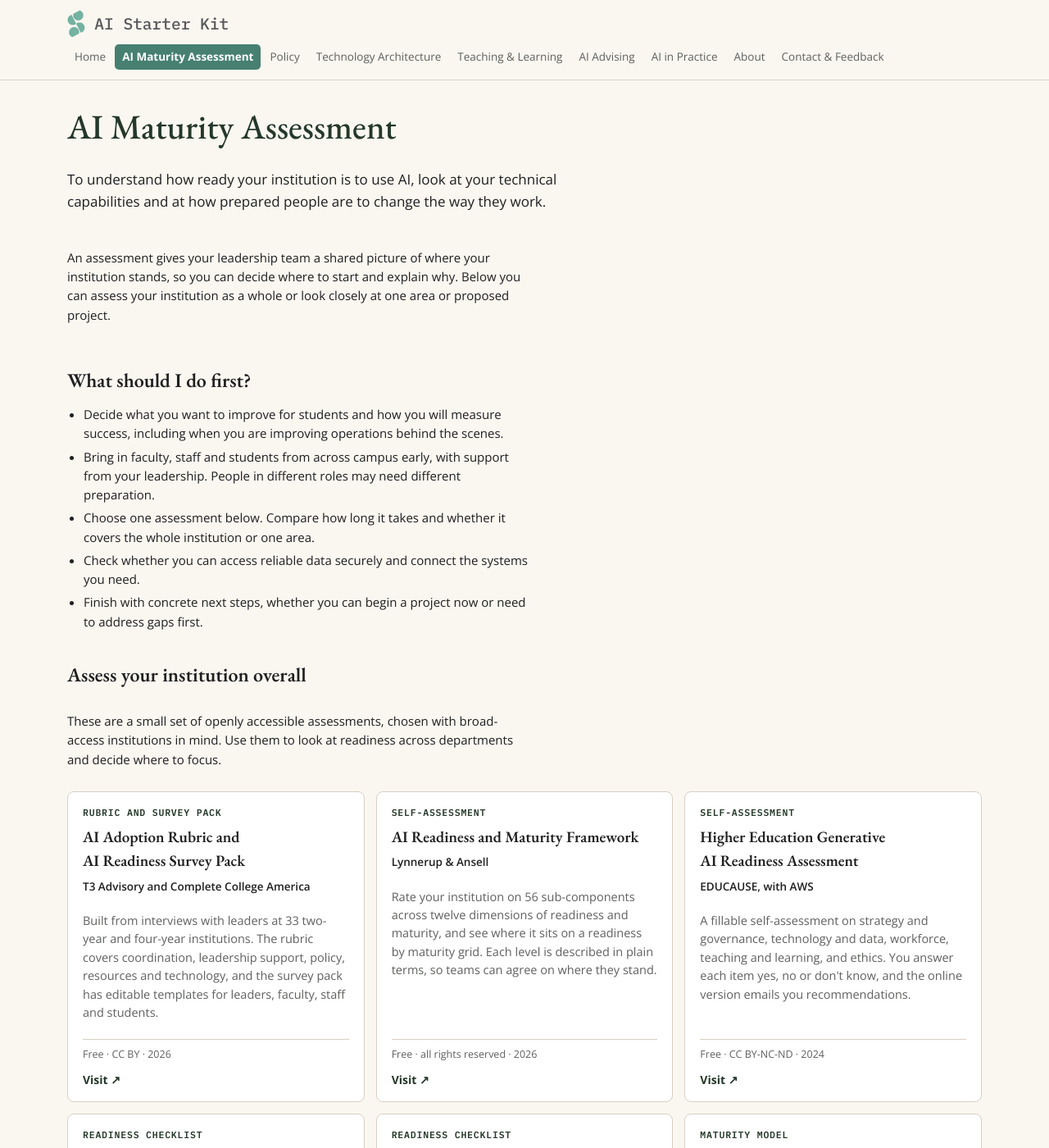
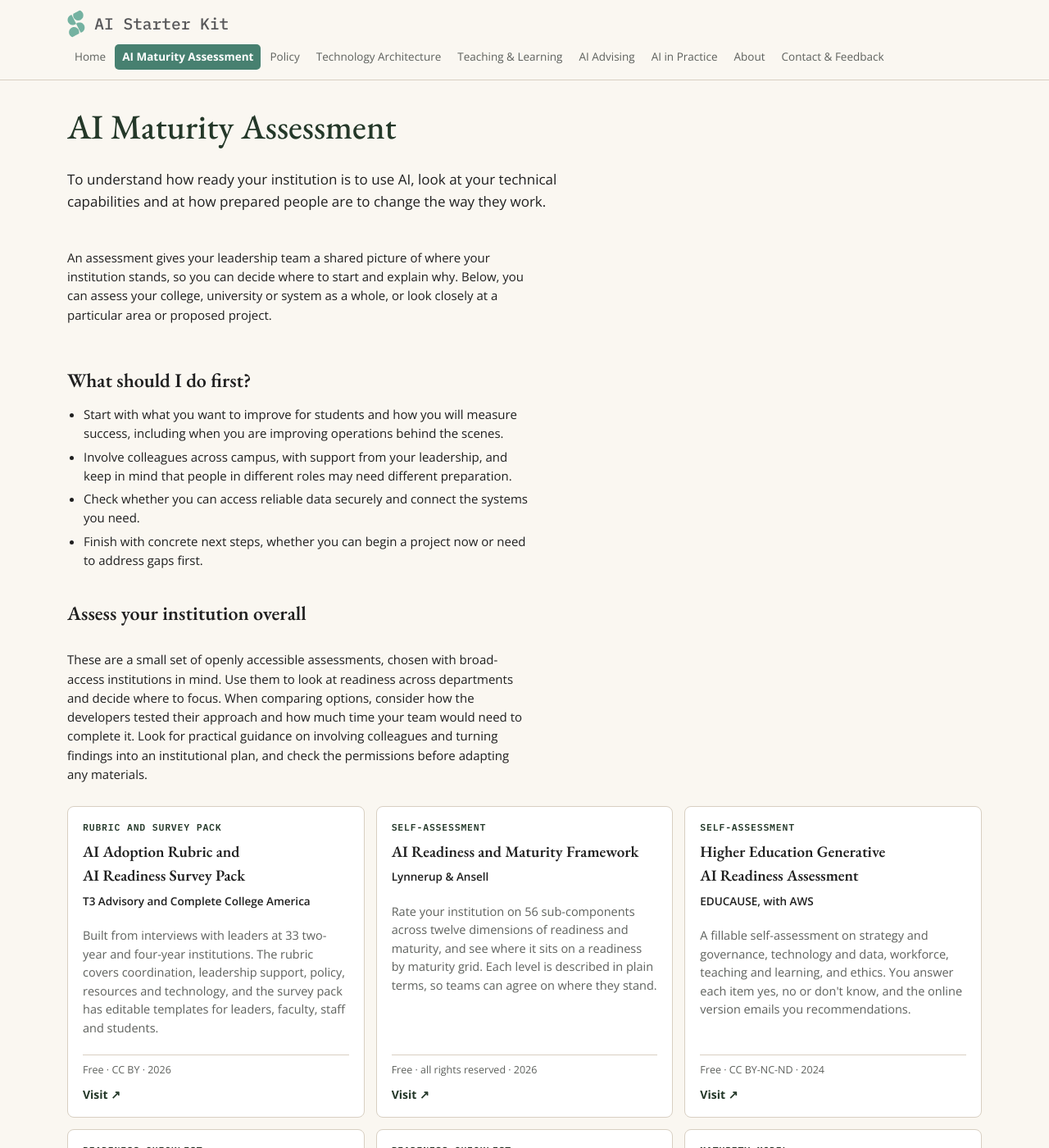
Before and after one commit to ai-starterkit/website, a Jekyll site: the page built from _pages/readiness.md, in a window 1280 px wide and 1400 px high. Shown: the whole window at 82% size. Built offline with Jekyll 4.4.1, drawn with Linux system fonts in a browser that asks for light colours; some of the changed text lies outside the part shown.

Commit message:
Bring back Charles's original wording on the AI Maturity Assessment page
Every sentence from the original page is back word for word. His four steps make up the "What should I do first?" list, his advice on comparing assessments and checking permissions is back in the assessment list, and his case study subheading returns. The "Do you know an institution" box, also his, is now shown after the case studies.

Co-Authored-By: Claude Opus 5.5 <noreply@anthropic.com>
Claude-Session: https://claude.ai/code/session_01P874B763i56mc63XaLKyJC

```diff
--- a/_pages/readiness.md
+++ b/_pages/readiness.md
@@ -7,14 +7,13 @@ sections:
   - type: hero
     heading: AI Maturity Assessment
     lead: To understand how ready your institution is to use AI, look at your technical capabilities and at how prepared people are to change the way they work.
-    body: An assessment gives your leadership team a shared picture of where your institution stands, so you can decide where to start and explain why. Below you can assess your institution as a whole or look closely at one area or proposed project.
+    body: An assessment gives your leadership team a shared picture of where your institution stands, so you can decide where to start and explain why. Below, you can assess your college, university or system as a whole, or look closely at a particular area or proposed project.
   - type: text
     id: what-to-do-first
     heading: What should I do first?
     points:
-      - Decide what you want to improve for students and how you will measure success, including when you are improving operations behind the scenes.
-      - Bring in faculty, staff and students from across campus early, with support from your leadership. People in different roles may need different preparation.
-      - Choose one assessment below. Compare how long it takes and whether it covers the whole institution or one area.
+      - Start with what you want to improve for students and how you will measure success, including when you are improving operations behind the scenes.
+      - Involve colleagues across campus, with support from your leadership, and keep in mind that people in different roles may need different preparation.
       - Check whether you can access reliable data securely and connect the systems you need.
       - Finish with concrete next steps, whether you can begin a project now or need to address gaps first.
   - type: cards
@@ -22,7 +21,7 @@ sections:
     style: source
     columns: 3
     heading: Assess your institution overall
-    body: These are a small set of openly accessible assessments, chosen with broad-access institutions in mind. Use them to look at readiness across departments and decide where to focus.
+    body: These are a small set of openly accessible assessments, chosen with broad-access institutions in mind. Use them to look at readiness across departments and decide where to focus. When comparing options, consider how the developers tested their approach and how much time your team would need to complete it. Look for practical guidance on involving colleagues and turning findings into an institutional plan, and check the permissions before adapting any materials.
     button: Visit ↗
     parts:
       - type: license_key
@@ -52,11 +51,11 @@ sections:
   - type: text
     id: trust
     heading: Can I trust this?
-    body: Every assessment here is openly accessible, and each card names its publisher, license and year. The AI Maturity Assessment working group chooses them for broad-access institutions, looking at how each was tested and how much time it asks of your team. Partners including UNCF, Ed Advancement and SRI are developing further assessments, which we will add as they become available. Last reviewed November 2026.
+    body: Every assessment here is openly accessible, and each card names its publisher, license and year. The AI Maturity Assessment working group chooses them with broad-access institutions in mind. Partners including UNCF, Ed Advancement and SRI are developing further assessments, which we will add as they become available. Last reviewed November 2026.
   - type: case_studies
     id: case-studies
     heading: Who has already done it?
-    subheading: Institutions in the AI Starter Kit Implementation Pilot are completing a readiness assessment this winter, and we will share what they learn here.
+    subheading: How institutions are building their readiness for AI. Institutions in the AI Starter Kit Implementation Pilot are completing a readiness assessment this winter, and we will share what they learn here.
     fallback:
       - title: Where they started
         text: Institution type, size, and what was already in place.
```
